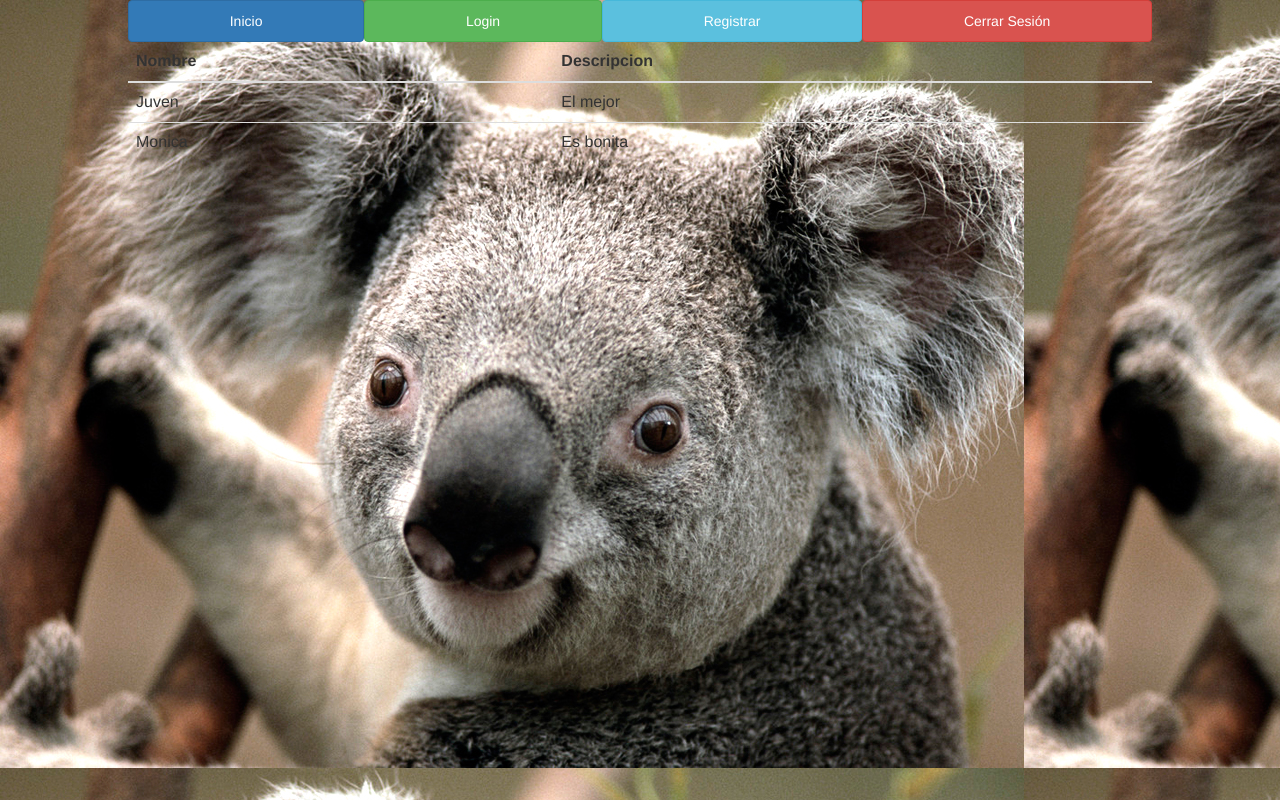
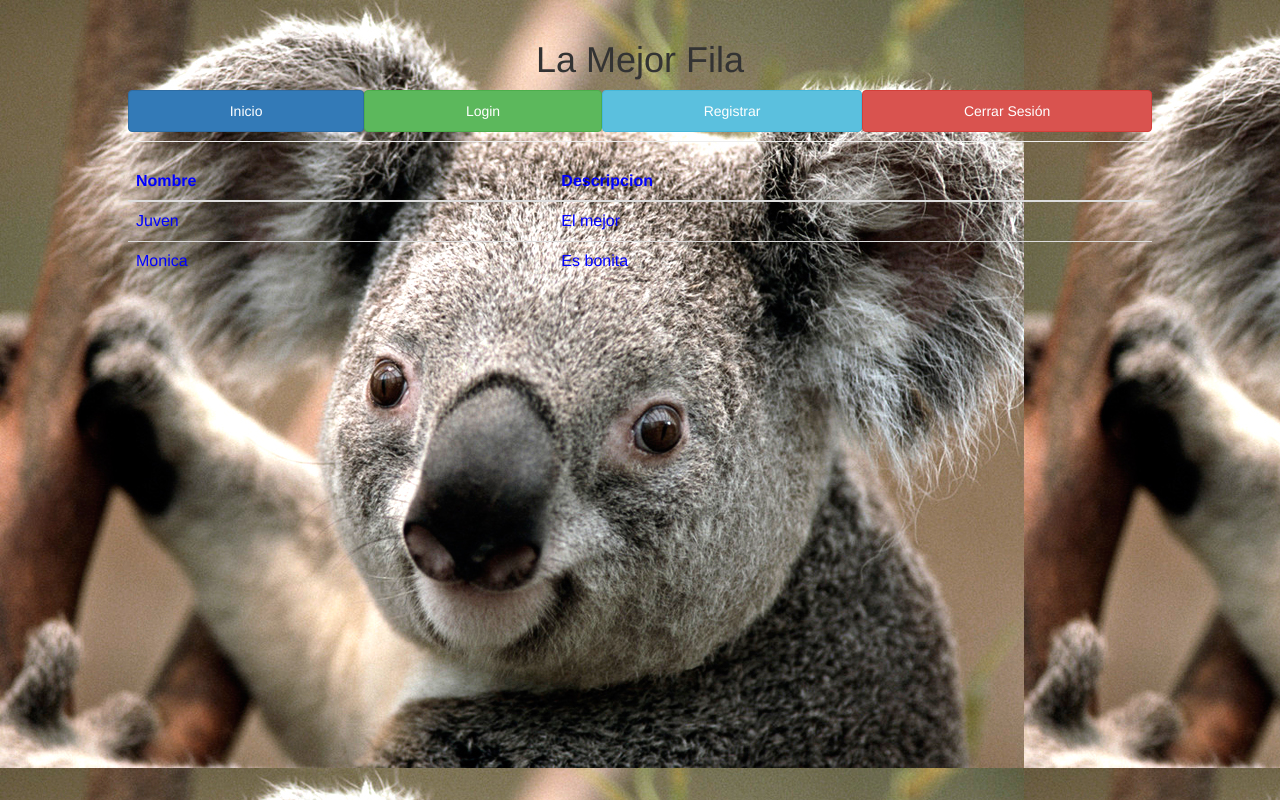
Before and after one commit to pebblead/lamejorfila, a plain HTML site: page index.html in a window 1280 px wide. Drawn offline with Linux system fonts and the light colour scheme.

Commit message:
Header y color a registros de tabla

```diff
--- a/css/estilos.css
+++ b/css/estilos.css
@@ -4,3 +4,13 @@ body
 	margin: 0 auto;
 	max-width: 1024px;
 }
+
+header
+{
+	text-align: center;
+}
+
+th, td
+{
+	color: blue;
+}
--- a/index.html
+++ b/index.html
@@ -7,7 +7,8 @@
 	<link rel="stylesheet" href="css/estilos.css">
 </head>
 <body background="Koala.jpg">
-	<header>
+	<header class="page-header">
+		<h1>La Mejor Fila</h1>
 		<nav>
 			<ul class="nav nav-pills nav-justified">
 				<li><a href="" class="btn btn-primary">Inicio</a></li>
```
